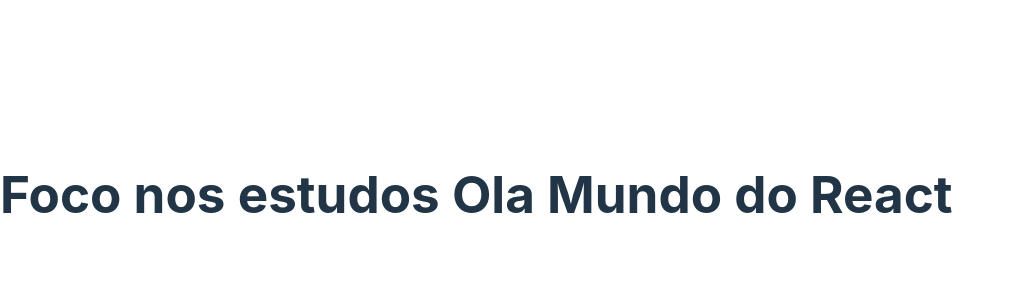
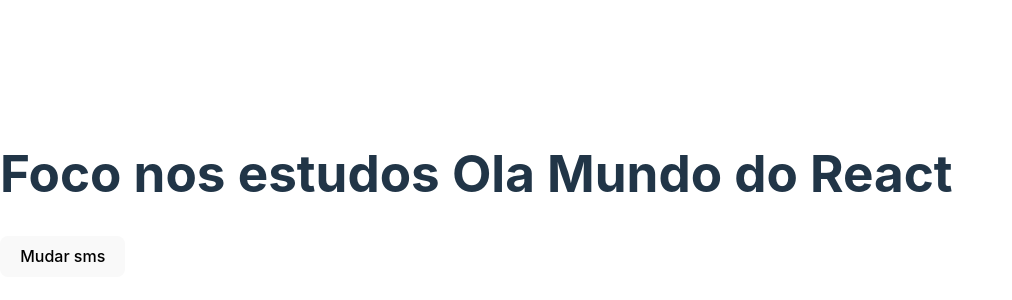
Before and after one commit to EdsonGaspar/App-react, a React (Vite) app: page / in a window 1280 px wide. Shown: the part 206-506 px from the top of the page, without its empty margins (0-1012 px from the left). Built offline with nearby package versions, Linux system fonts and the light colour scheme.

Commit message:
Mudanda o valor da variavel message, usando useState: my way

```diff
--- a/src/App.jsx
+++ b/src/App.jsx
@@ -1,8 +1,15 @@
+import { useState } from "react";
+
 function App() {
-  const message = "Ola Mundo do React";
+  const [message, setMessage] = useState("Ola Mundo do React");
+  // setMessage("Vou ser melhor nesse mambo");
+  const newMessage = () => {
+    setMessage("Serei bom nesse mambo");
+  };
   return (
     <div>
       <h1>Foco nos estudos {message}</h1>
+      <button onClick={newMessage}>Mudar sms</button>
     </div>
   );
 }
```
